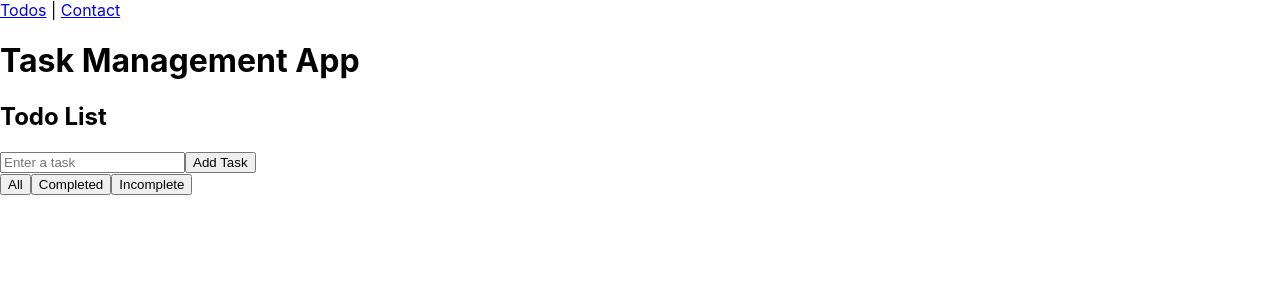
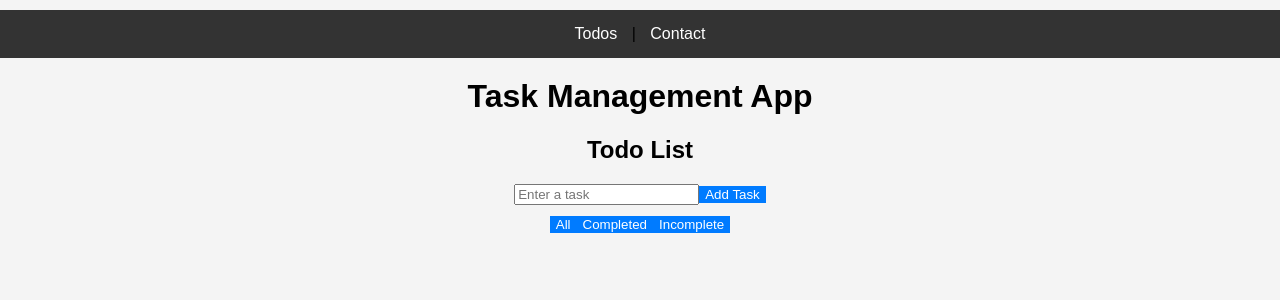
Before and after one commit to garyhermos07/task-management-app, a React (Create React App) app: page / in a window 1280 px wide. Shown: the top 300 px of the page. Built offline with nearby package versions, Linux system fonts and the light colour scheme.

Commit message:
Add basic app styling

```diff
--- a/src/App.css
+++ b/src/App.css
@@ -2,37 +2,62 @@
   text-align: center;
 }
 
-.App-logo {
-  height: 40vmin;
-  pointer-events: none;
+form {
+  max-width: 400px;
+  margin: 20px auto;
+  display: flex;
+  flex-direction: column;
+  gap: 10px;
 }
 
-@media (prefers-reduced-motion: no-preference) {
-  .App-logo {
-    animation: App-logo-spin infinite 20s linear;
-  }
+input
+textarea
+button {
+  padding: 10px;
+  font-size: 16px;
 }
 
-.App-header {
-  background-color: #282c34;
-  min-height: 100vh;
-  display: flex;
-  flex-direction: column;
-  align-items: center;
-  justify-content: center;
-  font-size: calc(10px + 2vmin);
+button {
+  background-color: #007bff;
   color: white;
+  border: none;
+  cursor: pointer;
 }
 
-.App-link {
-  color: #61dafb;
+button:hover {
+  background-color: #0056b3;
 }
 
-@keyframes App-logo-spin {
-  from {
-    transform: rotate(0deg);
-  }
-  to {
-    transform: rotate(360deg);
-  }
+body {
+  font-family: Arial, sans-serif;
+  text-align: center;
+  background-color: #f4f4f4;
 }
+
+h1 {
+  margin-top: 20px;
+}
+
+nav {
+  padding: 15px;
+  background-color: #333;
+}
+
+nav a {
+  color: white;
+  margin: 0 10px;
+  text-decoration: none;
+}
+
+div {
+  margin-top: 10px;
+}
+
+ul {
+  list-style: none;
+  padding: 0;
+}
+
+li {
+  margin: 10px;
+}
--- a/src/App.js
+++ b/src/App.js
@@ -1,6 +1,7 @@
 import { useState } from "react";
 import { Routes, Route, Link } from "react-router-dom";
 import Contact from "./Contact";
+import "./App.css";
 
 
 function App() {
```
